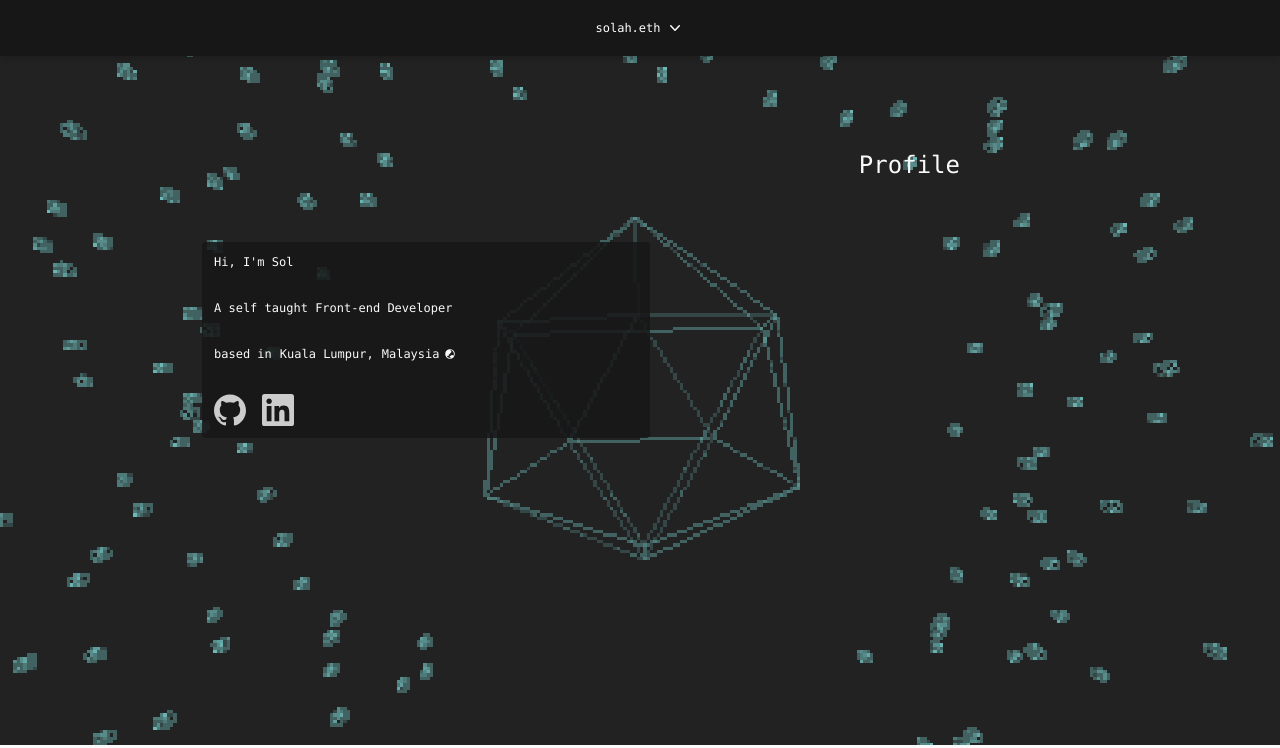
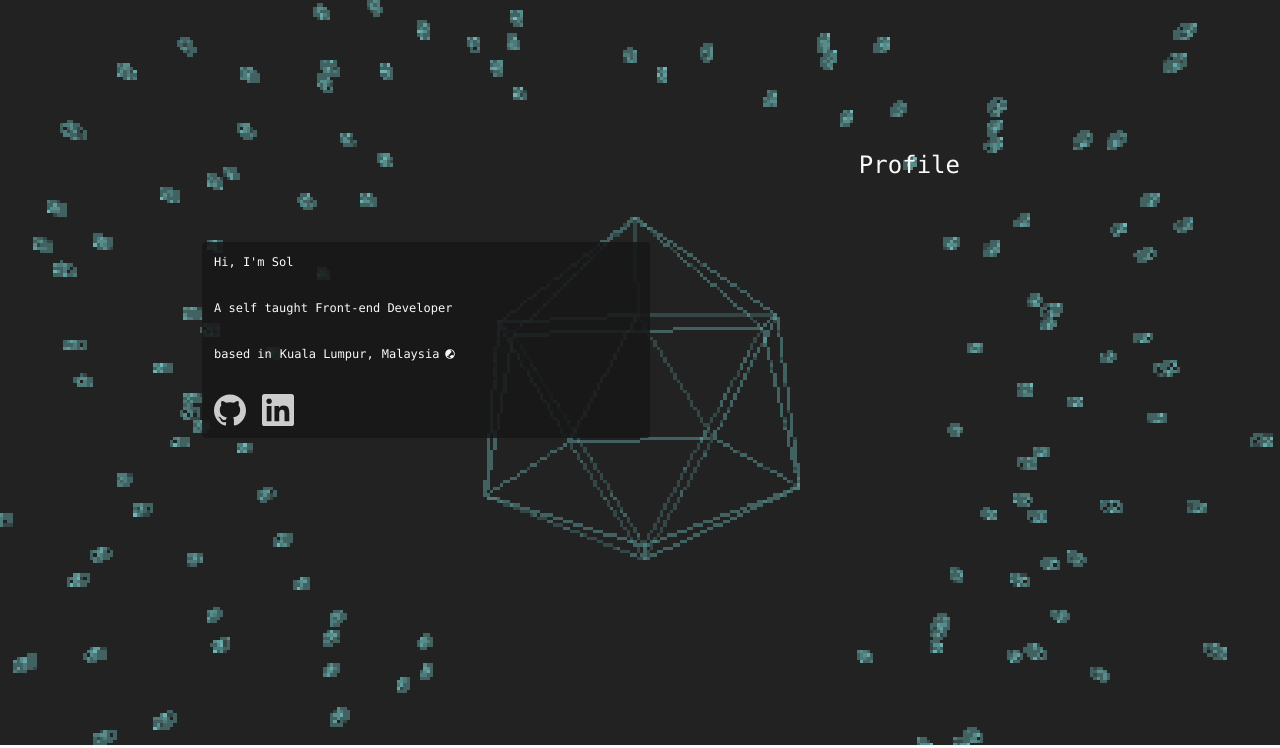
Before and after one commit to solahidris/portfoliosolah, a Next.js app: page / in a window 1280 px wide. Shown: the top 748 px of the page. Built offline with nearby package versions, Linux system fonts and the light colour scheme.

Commit message:
remove top menu

```diff
--- a/components/ParallexPage.tsx
+++ b/components/ParallexPage.tsx
@@ -57,18 +57,18 @@ const ParallexPage = () => {
   const projectsRef = useRef<HTMLDivElement | null>(null);
   const contactRef = useRef<HTMLDivElement | null>(null);
 
-  // Scroll to Section from Menu List
-  const scrollToSection = (ref: string) => {
-    if (ref === 'homeDiv' && techStackRef.current) {
-      homeRef.current!.scrollIntoView({ behavior: 'smooth' });
-    } else if (ref === 'techStackDiv' && projectsRef.current) {
-      techStackRef.current!.scrollIntoView({ behavior: 'smooth' });
-    } else if (ref === 'projectsDiv' && contactRef.current) {
-      projectsRef.current!.scrollIntoView({ behavior: 'smooth' });
-    } else if (ref === 'contactDiv' && contactRef.current) {
-      contactRef.current!.scrollIntoView({ behavior: 'smooth' });
-    }
-  };
+  // // Scroll to Section from Menu List
+  // const scrollToSection = (ref: string) => {
+  //   if (ref === 'homeDiv' && techStackRef.current) {
+  //     homeRef.current!.scrollIntoView({ behavior: 'smooth' });
+  //   } else if (ref === 'techStackDiv' && projectsRef.current) {
+  //     techStackRef.current!.scrollIntoView({ behavior: 'smooth' });
+  //   } else if (ref === 'projectsDiv' && contactRef.current) {
+  //     projectsRef.current!.scrollIntoView({ behavior: 'smooth' });
+  //   } else if (ref === 'contactDiv' && contactRef.current) {
+  //     contactRef.current!.scrollIntoView({ behavior: 'smooth' });
+  //   }
+  // };
 
   // Contact Section Email & Phone functions
   const contactSectionHandler = (value:any) => {
@@ -261,7 +261,7 @@ const ParallexPage = () => {
   return (
     <div className="flex flex-col z-10 px-2 relative min-h-screen">
 
-      <RightMenu scrollToSection={scrollToSection} />
+      {/* <RightMenu scrollToSection={scrollToSection} /> */}
 
       {imageData.map((data) => (
         <div key={data.id} className="flex">
```
